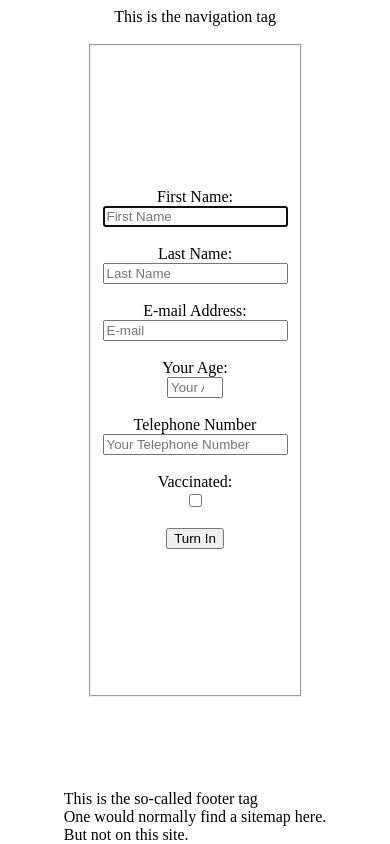
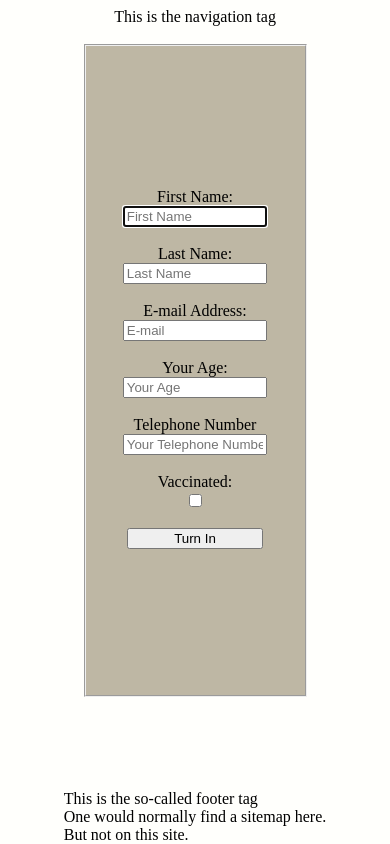
Before and after one commit to Autumn-Internship/Grigor-Andrei, a plain HTML site: page index.html in a window 390 px wide. Drawn offline with Linux system fonts and the light colour scheme.

Commit message:
fixing theme

```diff
--- a/index.html
+++ b/index.html
@@ -3,7 +3,7 @@
 <head>
     <meta charset="UTF-8">
     <meta http-equiv="X-UA-Compatible" content="IE=edge">
-    <meta name="viewport" content="width=device-width, initial-scale=1.0">
+    <meta name="viewport" content="width=device-width, initial-scale=1">
     <link rel="stylesheet" href="style.css">
     <title>Document</title>
 </head>
--- a/root.css
+++ b/root.css
@@ -1,5 +1,5 @@
 :root {
-    --main-bg-color: FFFFFC;
-    --main-accent-color: BEB7A4;
-    --secondary--accent-color:FF7F11;
+    --main-bg-color: #FFFFFC;
+    --main-accent-color: #BEB7A4;
+    --secondary--accent-color:#FF7F11;
   }
--- a/style.css
+++ b/style.css
@@ -1,53 +1,62 @@
 @import "./root.css";
 
 body{
-    display: grid;
-    justify-items: center;
+    display: flex;
+    flex-direction: column;
+    justify-content: center;
+    align-items: center;
     background-color: var(--main-bg-color);
 }
 
 .formular{
+    position: inherit;
     z-index: 99;
     display: flex;
     flex-direction: column;
     justify-content: center;
     align-items: center;
     height: 75vh;
+    width: 50vw;
+    background-color: var(--main-accent-color);
+}
+
+.formular input{
+    width: 35vw;
 }
 
 
-@media screen and (min-width:320px) and(max-width: 480px) {
-    fieldset{
+@media screen and (max-width: 480px) {
+    .formular{
         width: 100vw;
     }
-    fieldset >input{
+    .formular input{
         width: 85vw;
     }
 }
 
-@media screen and (min-width:481px) and(max-width: 768px) {
-    fieldset{
+@media screen and (max-width: 768px) {
+    .formular{
         width: 85vw;
     }
-    fieldset >input{
+    .formular input{
         width: 75vw;
     }
 }
 
-@media screen and (min-width:769px) and(max-width: 1024px) {
-    fieldset{
+@media screen and (max-width: 1024px) {
+    .formular{
         width: 75vw;
     }
-    fieldset >input{
-        width: 65;
+    .formular input{
+        width: 65vw;
     }
 }
 
-@media screen and (min-width:1025px) and(max-width: 1200px) {
-    fieldset{
+@media screen and (max-width: 1200px) {
+    .formular{
         width: 50vw;
     }
-    fieldset >input{
+    .formular input{
         width: 35vw;
     }
 }
```
